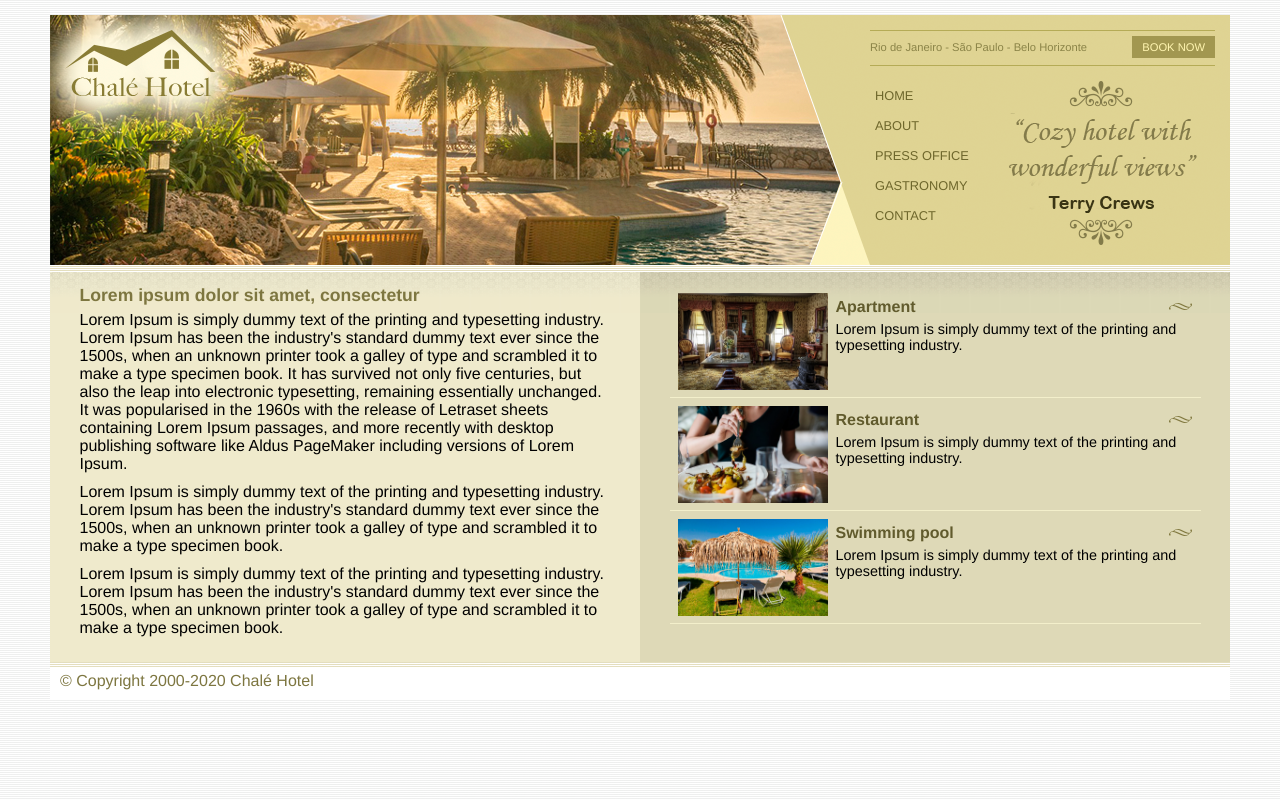
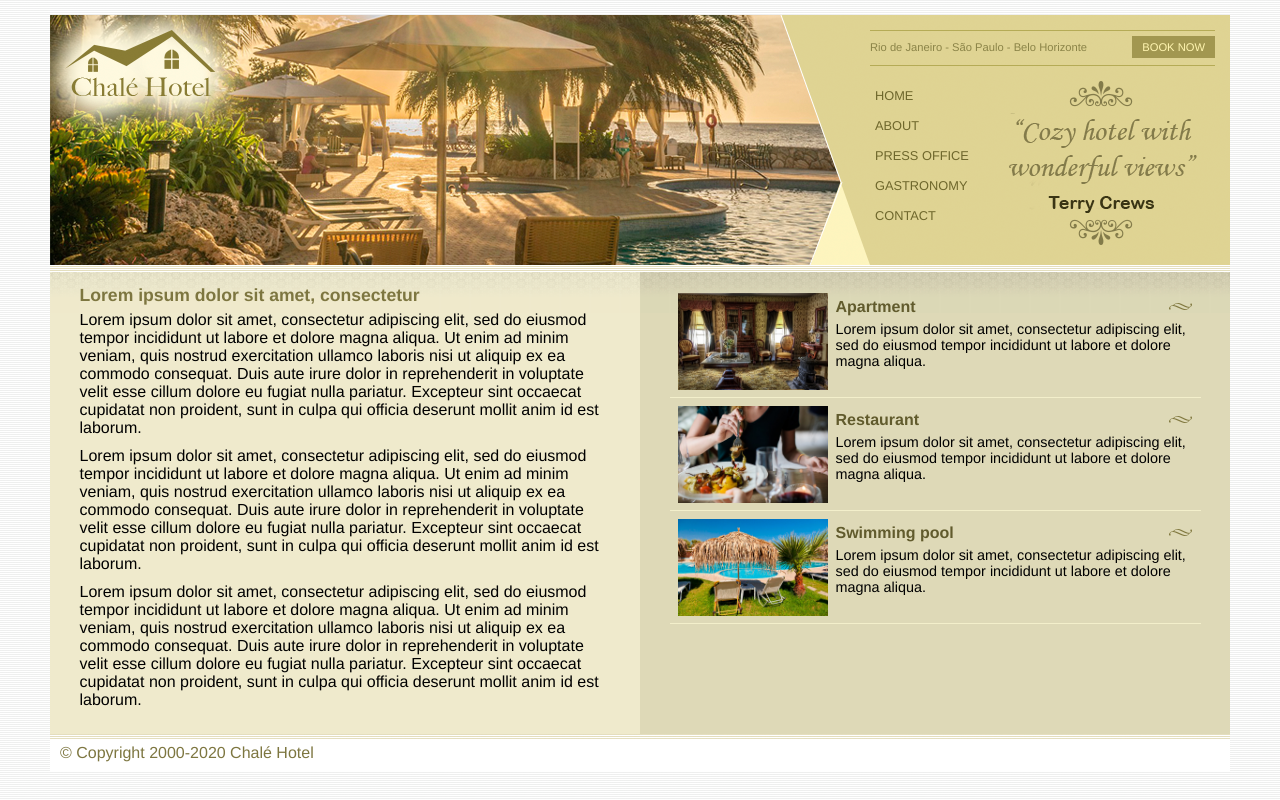
Before and after one commit to BrayanRF/chale-hotel, a plain HTML site: page index.html in a window 1280 px wide. Drawn offline with Linux system fonts and the light colour scheme.

Commit message:
Replace the text on the page and the screenshot of the readme file

```diff
--- a/index.html
+++ b/index.html
@@ -48,15 +48,15 @@
                     <h2>Lorem ipsum dolor sit amet, consectetur</h2>
 
                     <p>
-                        Lorem Ipsum is simply dummy text of the printing and typesetting industry. Lorem Ipsum has been the industry's standard dummy text ever since the 1500s, when an unknown printer took a galley of type and scrambled it to make a type specimen book. It has survived not only five centuries, but also the leap into electronic typesetting, remaining essentially unchanged. It was popularised in the 1960s with the release of Letraset sheets containing Lorem Ipsum passages, and more recently with desktop publishing software like Aldus PageMaker including versions of Lorem Ipsum.
+                        Lorem ipsum dolor sit amet, consectetur adipiscing elit, sed do eiusmod tempor incididunt ut labore et dolore magna aliqua. Ut enim ad minim veniam, quis nostrud exercitation ullamco laboris nisi ut aliquip ex ea commodo consequat. Duis aute irure dolor in reprehenderit in voluptate velit esse cillum dolore eu fugiat nulla pariatur. Excepteur sint occaecat cupidatat non proident, sunt in culpa qui officia deserunt mollit anim id est laborum.
                     </p>
 
                     <p>
-                        Lorem Ipsum is simply dummy text of the printing and typesetting industry. Lorem Ipsum has been the industry's standard dummy text ever since the 1500s, when an unknown printer took a galley of type and scrambled it to make a type specimen book.
+                        Lorem ipsum dolor sit amet, consectetur adipiscing elit, sed do eiusmod tempor incididunt ut labore et dolore magna aliqua. Ut enim ad minim veniam, quis nostrud exercitation ullamco laboris nisi ut aliquip ex ea commodo consequat. Duis aute irure dolor in reprehenderit in voluptate velit esse cillum dolore eu fugiat nulla pariatur. Excepteur sint occaecat cupidatat non proident, sunt in culpa qui officia deserunt mollit anim id est laborum.
                     </p>
 
                     <p>
-                        Lorem Ipsum is simply dummy text of the printing and typesetting industry. Lorem Ipsum has been the industry's standard dummy text ever since the 1500s, when an unknown printer took a galley of type and scrambled it to make a type specimen book.
+                        Lorem ipsum dolor sit amet, consectetur adipiscing elit, sed do eiusmod tempor incididunt ut labore et dolore magna aliqua. Ut enim ad minim veniam, quis nostrud exercitation ullamco laboris nisi ut aliquip ex ea commodo consequat. Duis aute irure dolor in reprehenderit in voluptate velit esse cillum dolore eu fugiat nulla pariatur. Excepteur sint occaecat cupidatat non proident, sunt in culpa qui officia deserunt mollit anim id est laborum.
                     </p>
                 </div>
             </div>
@@ -69,7 +69,7 @@
                                 <img src="images/apartment.jpg" alt="Apartment" width="150px">
                                 <h3>Apartment</h3>
                                 <p>
-                                    Lorem Ipsum is simply dummy text of the printing and typesetting industry.
+                                    Lorem ipsum dolor sit amet, consectetur adipiscing elit, sed do eiusmod tempor incididunt ut labore et dolore magna aliqua.
                                 </p>
                             </a>
                         </li>
@@ -78,7 +78,7 @@
                                 <img src="images/restaurant.jpg" alt="Restaurant" width="150px">
                                 <h3>Restaurant</h3>
                                 <p>
-                                    Lorem Ipsum is simply dummy text of the printing and typesetting industry.
+                                    Lorem ipsum dolor sit amet, consectetur adipiscing elit, sed do eiusmod tempor incididunt ut labore et dolore magna aliqua.
                                 </p>
                             </a>
                         </li>
@@ -87,7 +87,7 @@
                                 <img src="images/pool.jpg" alt="Swimming pool" width="150px">
                                 <h3>Swimming pool</h3>
                                 <p>
-                                    Lorem Ipsum is simply dummy text of the printing and typesetting industry.
+                                    Lorem ipsum dolor sit amet, consectetur adipiscing elit, sed do eiusmod tempor incididunt ut labore et dolore magna aliqua.
                                 </p>
                             </a>
                         </li>
```
Also changed, not shown: Chale-Hotel.jpg (deleted), 2 other files.
